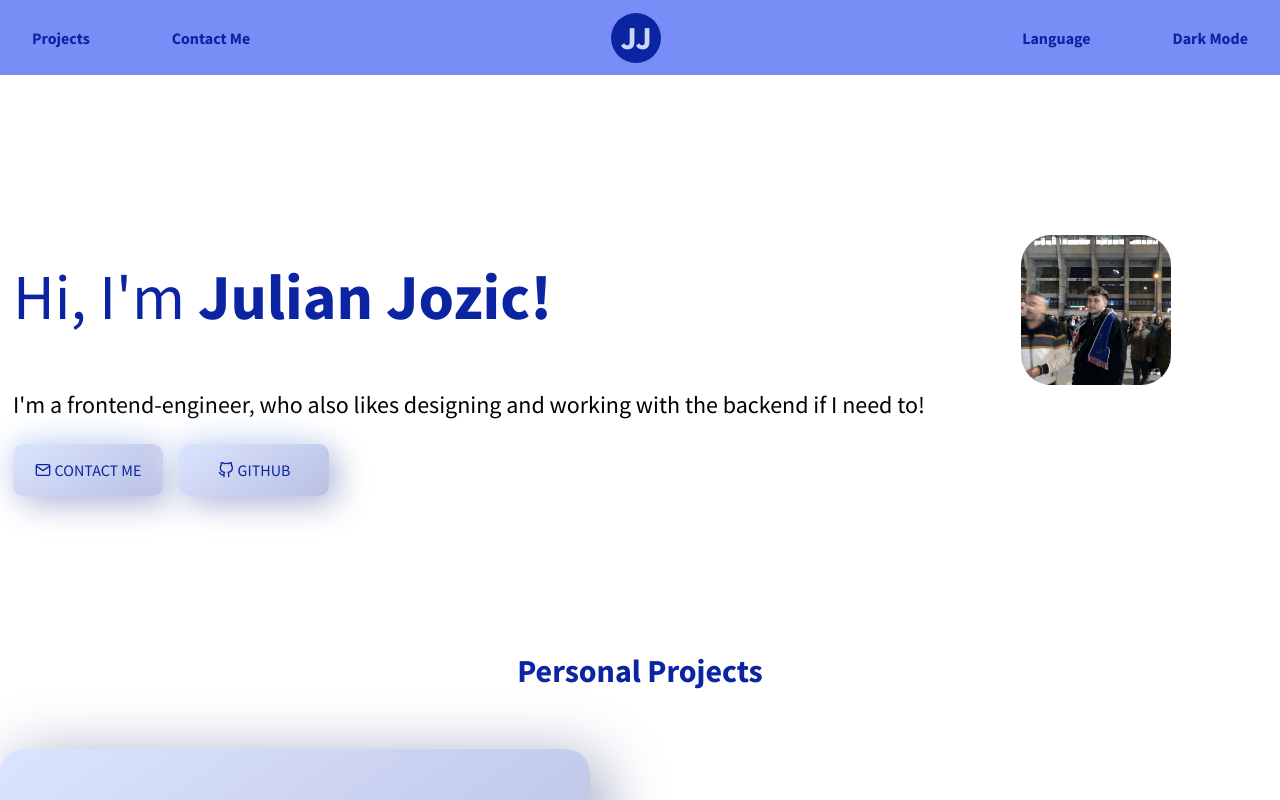
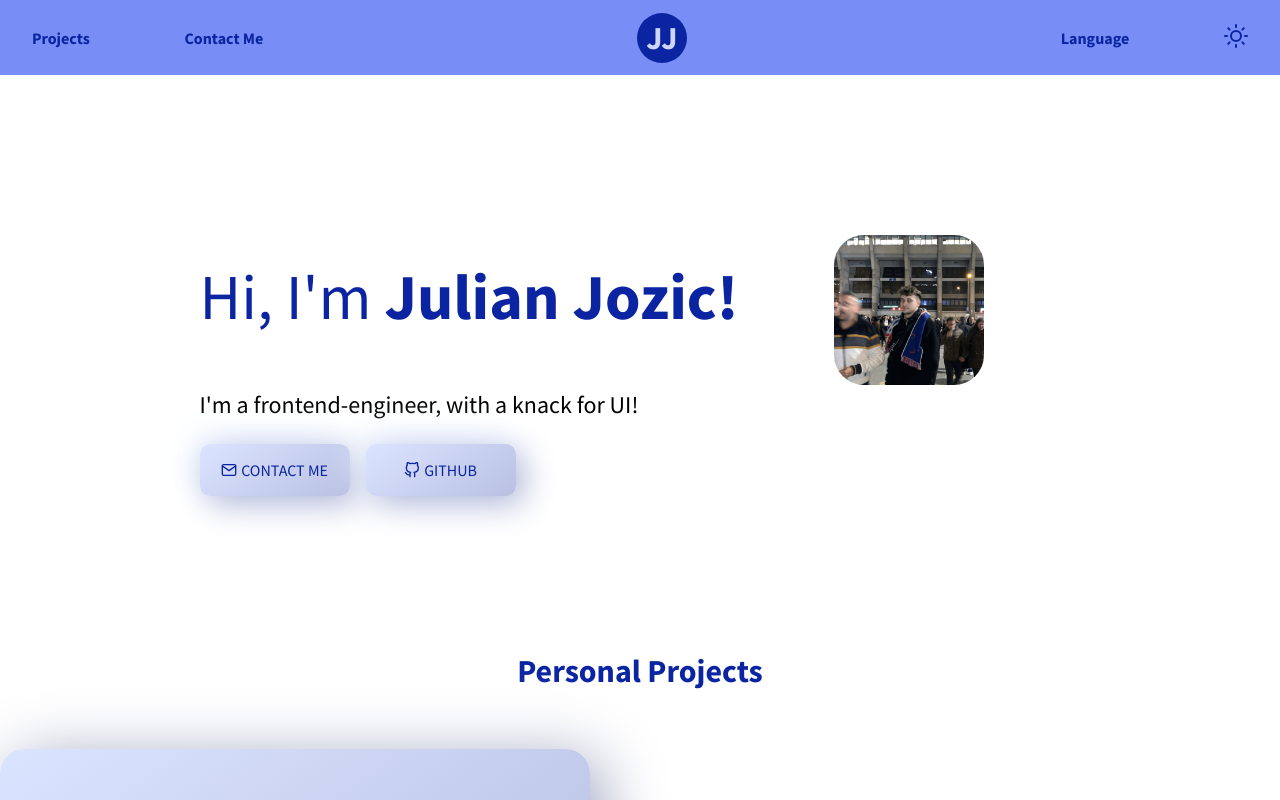
Before and after one commit to jjozic/jj-portfolio-2021, a Next.js app: page / in a window 1280 px wide. Shown: the top 800 px of the page. Built offline with nearby package versions, Linux system fonts and the light colour scheme.

Commit message:
changed intro text, added dark mode toggle

```diff
--- a/components/Introduction/index.jsx
+++ b/components/Introduction/index.jsx
@@ -11,8 +11,7 @@ export default function Introduction() {
       <div className={styles.introduction}>
         <h1>Hi, I&apos;m <strong>Julian Jozic!</strong></h1>
         <p>
-          I&apos;m a frontend-engineer, who also likes designing and working
-          with the backend if I need to!
+          I&apos;m a frontend-engineer, with a knack for UI!
         </p>
         <div className={styles.links}>
           <ExternalLink link="mailto:jjozic98@gmail.com">
--- a/components/Navigation/index.jsx
+++ b/components/Navigation/index.jsx
@@ -1,9 +1,16 @@
-import React from "react";
+import React, { useState } from "react";
 import Link from "next/link";
+import { FiMoon, FiSun } from "react-icons/fi";
 
 import styles from "@/styles/Navigation.module.scss";
 
 const Navigation = () => {
+  const [toggle, setToggle] = useState(false);
+
+  const handleClick = () => {
+    setToggle(!toggle);
+  };
+
   return (
     <header className={styles.navElement}>
       <nav className={styles.wrapper}>
@@ -20,8 +27,8 @@ const Navigation = () => {
           <li>
             <Link href="#projects">Language</Link>
           </li>
-          <li>
-            <Link href="#resume">Dark Mode</Link>
+          <li onClick={handleClick}>
+              {toggle ? <FiMoon /> : <FiSun />}
           </li>
         </ul>
       </nav>
--- a/styles/Navigation.module.scss
+++ b/styles/Navigation.module.scss
@@ -25,6 +25,9 @@
     align-items: center;
     width: 100%;
     list-style: none;
+    svg {
+      font-size: 1.5rem;
+    }
   }
 }
 
--- a/styles/globals.css
+++ b/styles/globals.css
@@ -18,8 +18,9 @@ a {
   text-decoration: none;
 }
 
-* {
+*, *:before, *:after {
   box-sizing: border-box;
+  -webkit-font-smoothing: antialiased;
 }
 
 .heading {
```
